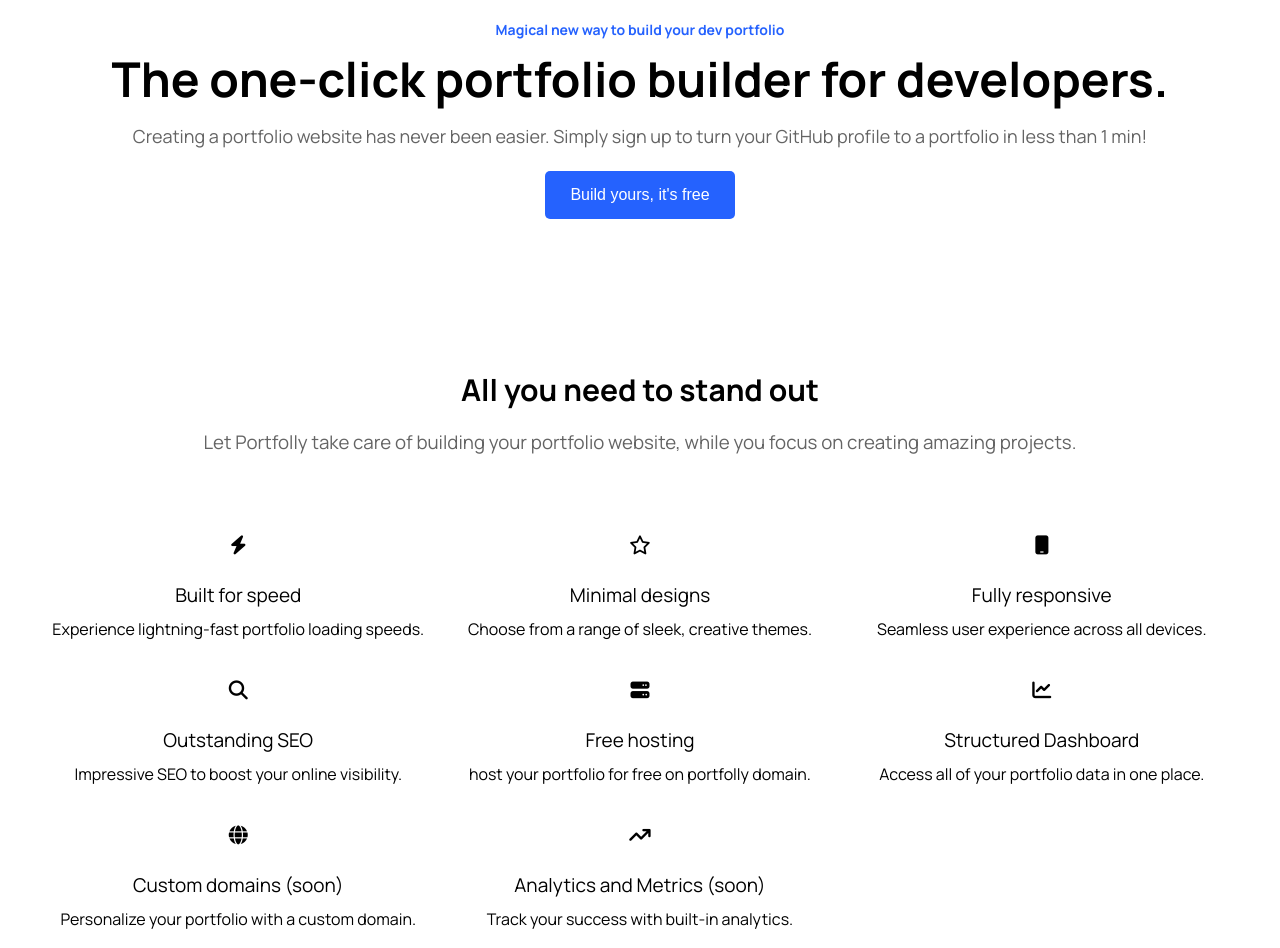
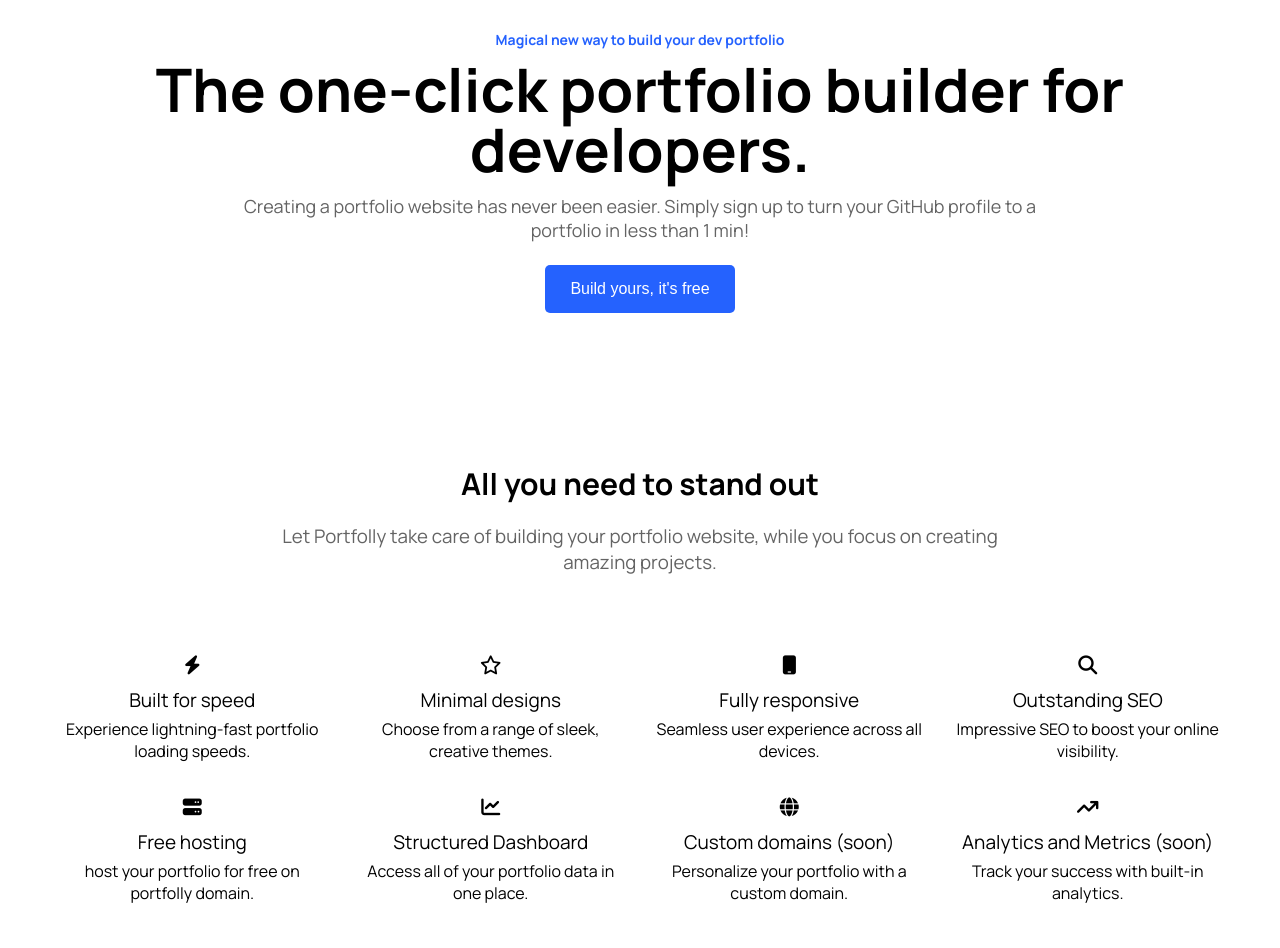
Before and after one commit to amine-omari/project--1, a plain HTML site: page index.html in a window 1280 px wide. Shown: the part 180-1128 px from the top of the page. After the commit the page ends 1107 px from the top, so only its background shows below. Drawn offline with Linux system fonts and the light colour scheme.

Commit message:
added a media query for the laptops

```diff
--- a/style.css
+++ b/style.css
@@ -236,3 +236,31 @@ section p {
         margin: 10px 0px;
     }
 }
+
+
+@media only screen and (min-width: 992px) {
+    html {
+        margin: 10px;
+    }
+    main h1 {
+        font-size: 60px;
+        padding: 0px 20px;
+    }
+    main h2 {
+        padding: 0px 200px;
+    }
+    section h3 {
+        padding: 0px 200px;
+    }
+    .features-container {
+        display: grid;
+        grid-template-columns: repeat(4, 1fr);
+        grid-template-rows: repeat(2, auto);
+    }
+    section h4 {
+        margin-top: 10px;
+    }
+    section p {
+        margin: 5px 0px;
+    }
+}
```
